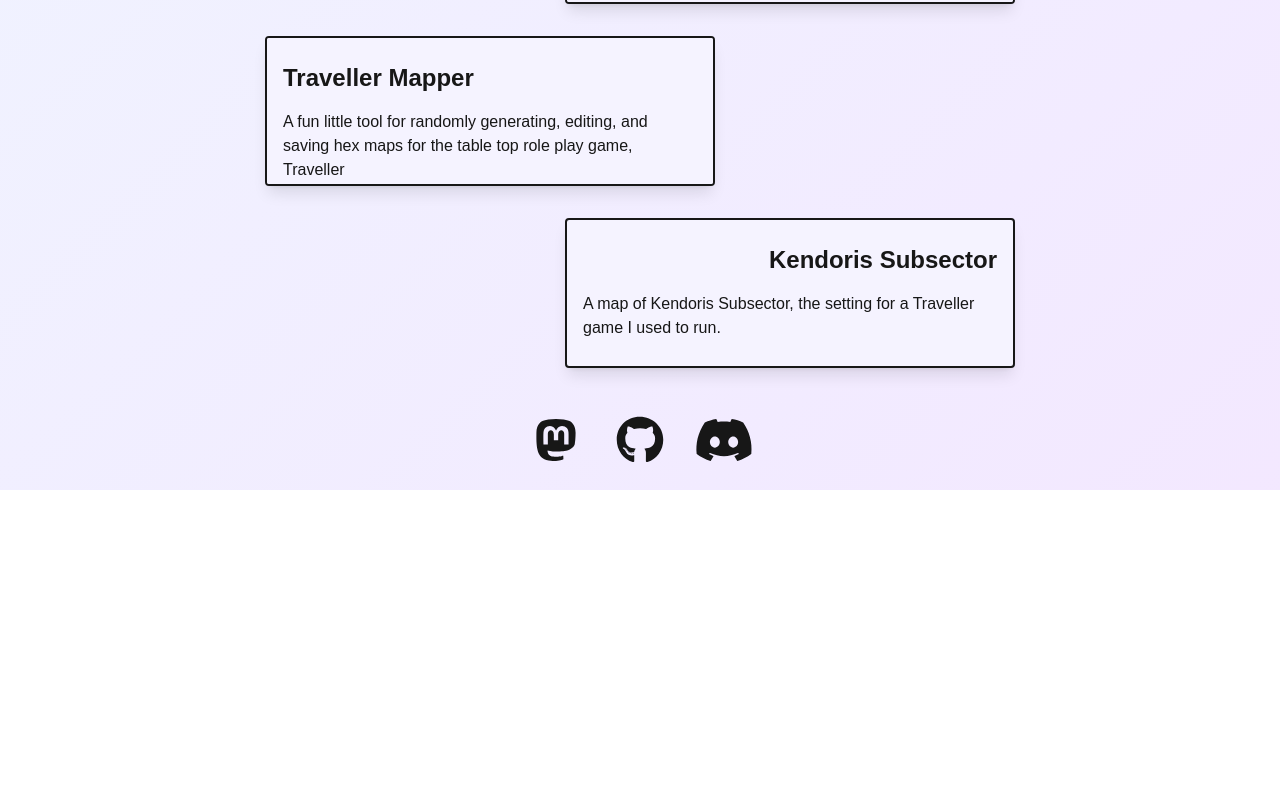
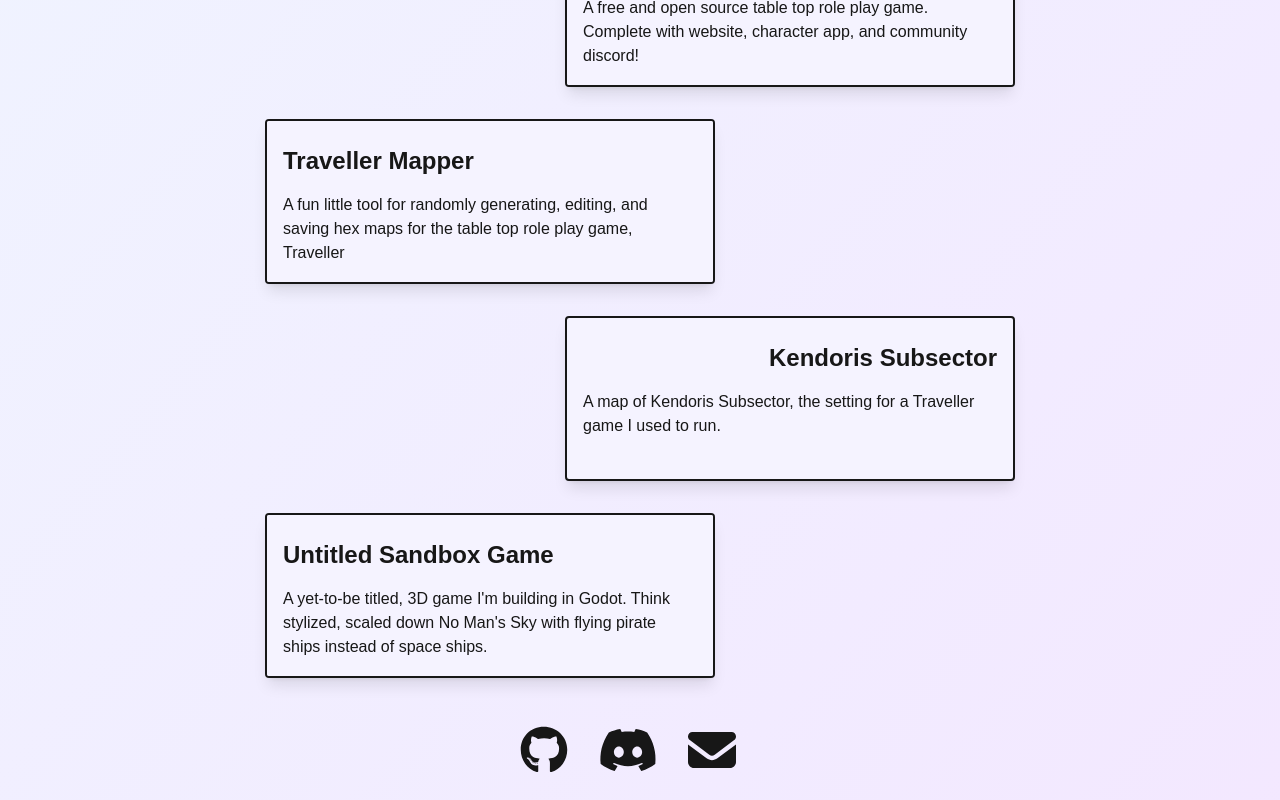
Before and after one commit to ellebell43/my-website, a Next.js app: page / in a window 1280 px wide. Shown: the part 746-1546 px from the top of the page. Before the commit the page ends 1236 px from the top, so only its background shows below. Built offline with nearby package versions, Linux system fonts and the light colour scheme; a web font is replaced by a local one.

Commit message:
godot project and ko-fi
- added links to ko-fi
- removed mastodon link and added email link
- updated fontawesome symbols packages to get ko-fi symbol
- Added a blurb about public licensing.

```diff
--- a/app/page.tsx
+++ b/app/page.tsx
@@ -1,8 +1,8 @@
 import Link from "next/link"
 import ProjectCard from "../lib/components/project-card"
 import { FontAwesomeIcon } from "@fortawesome/react-fontawesome"
-import { faDiscord, faGithub, faMastodon } from "@fortawesome/free-brands-svg-icons"
-import { faArrowDown, faBook, faComputer, faKiwiBird } from "@fortawesome/free-solid-svg-icons"
+import { faDiscord, faGithub, faMastodon, faKoFi } from "@fortawesome/free-brands-svg-icons"
+import { faArrowDown, faBook, faComputer, faEnvelope, faKiwiBird } from "@fortawesome/free-solid-svg-icons"
 import { Metadata } from "next"
 import PrimaryPageWrapper from "@/lib/components/primary-page-wrapper"
 
@@ -20,6 +20,8 @@ export default function Page() {
       </div>
       <p className="text-xl my-3">Welcome to my little corner of the internet! I'm just some random transfem girl from PDX with a big interest in technology <FontAwesomeIcon className="inline" width={20} icon={faComputer} /> and story telling <FontAwesomeIcon className="inline" width={20} icon={faBook} /> This is were you can find links to most of my projects and socials.</p>
 
+      <p className="text-xl my-3">I consider everything that I do to be a public good and all of it is published under the <Link href="https://opensource.org/license/GPL-3.0">GPL v3</Link> license. Like my projects and want to say thanks? Send me a little gift on <Link href="https://ko-fi.com/ellebell43">Ko-fi</Link>.</p>
+
       <p className="text-xl my-4">Want to chat? See my social links at the bottom of the page <FontAwesomeIcon className="inline" width={12} icon={faArrowDown} /></p>
 
       <h2 className="border-b-2 mt-12 mb-6 text-4xl pb-4">Projects</h2>
@@ -27,12 +29,15 @@ export default function Page() {
         <ProjectCard href="https://guildsmenrpg.com" title="Guildsmen RPG" description="A free and open source table top role play game. Complete with website, character app, and community discord!" right={true} />
         <ProjectCard href="/mapper" title="Traveller Mapper" description="A fun little tool for randomly generating, editing, and saving hex maps for the table top role play game, Traveller" />
         <ProjectCard href="/kendoris" title="Kendoris Subsector" description="A map of Kendoris Subsector, the setting for a Traveller game I used to run." right={true} />
+        <ProjectCard href="https://github.com/ellebell43/untitled-sandbox-game" title="Untitled Sandbox Game" description="A yet-to-be titled, 3D game I'm building in Godot. Think stylized, scaled down No Man's Sky with flying pirate ships instead of space ships." right={false} />
       </div>
 
-      <div className="flex justify-center gap-6 mt-12 text-5xl">
-        <Link rel="me" href="https://social.ellebell.dev/@ellebell43"><FontAwesomeIcon className="w-12 transition-all hover:opacity-80" icon={faMastodon} /></Link>
+      <div className="flex justify-center items-center gap-6 mt-12 text-5xl">
+        {/* <Link rel="me" href="https://social.ellebell.dev/@ellebell43"><FontAwesomeIcon className="w-12 transition-all hover:opacity-80" icon={faMastodon} /></Link> */}
         <Link href="https://github.com/ellebell43/"><FontAwesomeIcon className="w-12 transition-all hover:opacity-80" icon={faGithub} /></Link>
         <Link href="https://discord.com/users/ellebell43"><FontAwesomeIcon className="w-12 transition-all hover:opacity-80" icon={faDiscord} /></Link>
+        <Link href="mailto:hello@ellebell.dev"><FontAwesomeIcon className="w-12 transition-all hover:opacity-80" icon={faEnvelope} /></Link>
+        <Link href="https://ko-fi.com/ellebell43"><FontAwesomeIcon className="w-12 transition-all hover:opacity-80" icon={faKoFi} /></Link>
       </div>
     </PrimaryPageWrapper>
   )
--- a/lib/components/project-card.tsx
+++ b/lib/components/project-card.tsx
@@ -2,7 +2,7 @@ import Link from "next/link";
 
 export default function ProjectCard(props: { title: string, href: string, description?: string, right?: boolean }) {
   return (
-    <Link href={props.href} className={`bg-violet-50  dark:bg-violet-900 border-2 rounded hover:bg-violet-100 dark:hover:bg-violet-800 block transition-all p-4 shadow-lg w-[300px] md:w-[450px] h-[175px] md:h-[150px] overflow-y-scroll no-underline ${props.right ? "self-end" : ""}`}>
+    <Link href={props.href} className={`bg-violet-50  dark:bg-violet-900 border-2 rounded hover:bg-violet-100 dark:hover:bg-violet-800 block transition-all p-4 shadow-lg w-[300px] md:w-[450px] h-[200px] md:h-[165px] overflow-y-scroll no-underline ${props.right ? "self-end" : ""}`}>
       <h3 className={`text-2xl font-bold mb-4 ${props.right ? "text-right" : ""}`}>{props.title}</h3>
       {props.description ? <p>{props.description}</p> : <></>}
     </Link>
--- a/package.json
+++ b/package.json
@@ -31,5 +31,8 @@
     "@types/react-dom": "^19",
     "tailwindcss": "^4",
     "typescript": "^5"
+  },
+  "allowScripts": {
+    "@tailwindcss/oxide@4.1.11": true
   }
 }
```
Also changed, not shown: 1 other file (tests, documents, lock files or other folders).
